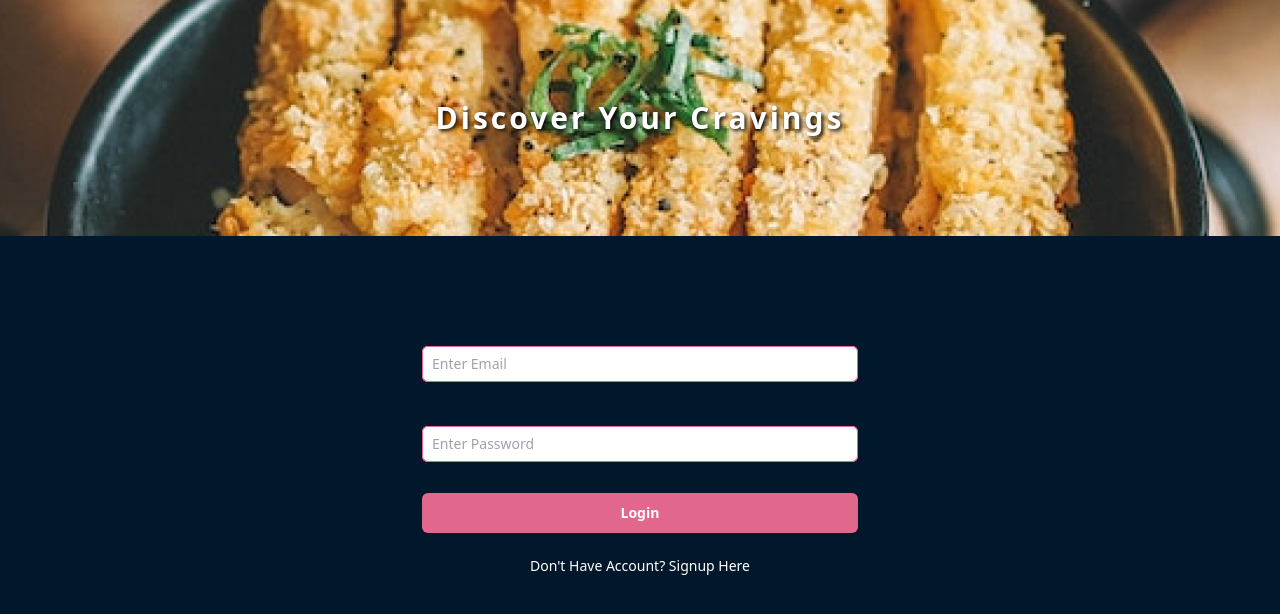
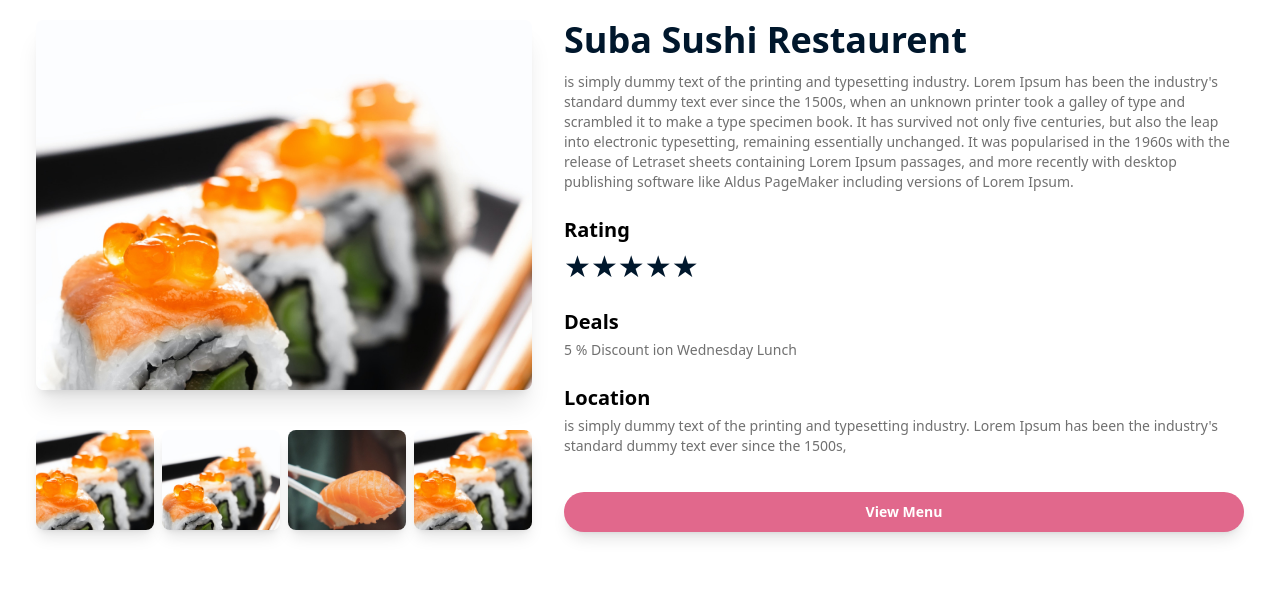
Before and after one commit to juniordevmyanmar/jdev-restaurant-frontend, a React (Create React App) app: page / in a window 1280 px wide. Shown: the top 614 px of the page. Built offline with nearby package versions, Linux system fonts and the light colour scheme.

Commit message:
create components in ResturantDetail

```diff
--- a/src/App.tsx
+++ b/src/App.tsx
@@ -1,10 +1,11 @@
 import React from 'react';
 import LoginPage from './pages/LoginPage';
+import { ResturantDetail } from './pages';
 
 function App() {
   return (
     <div>
-      <LoginPage />
+      <ResturantDetail />
     </div>
   );
 }
--- a/src/pages/RestaurantDetail.tsx
+++ b/src/pages/ResturantDetail/ResturantDetail.tsx
@@ -41,20 +41,20 @@ const RestaurantDetail = () => {
     <div className='flex flex-row m-5'>
       <div className="w-2/5 mx-4 ">
         <div className='flex-1 justify-center items-center mb-10'>
-          <img className="w-full  h-[370px] rounded-lg	object-center shadow-xl	"
-            src={require(`../assets/media/${imageSrc}`)}
+          <img className="w-full h-[370px] rounded-lg	object-center shadow-xl"
+            src={require(`../../assets/media/${imageSrc}`)}
             alt="Restaurant_Image" />
         </div>
         <div className="grid grid-cols-4 gap-2 mt-4">
           {images.map((image) => (
-            <img key={image} className="object-cover h-[100px] rounded-lg shadow-lg " src={require(`../assets/media/${image}`)} alt="Restaurant_Image" onClick={() => handleImageClick(image)}
+            <img key={image} className="object-cover h-[100px] rounded-lg shadow-lg" src={require(`../../assets/media/${image}`)} alt="Restaurant_Image" onClick={() => handleImageClick(image)}
             />
           ))}
         </div>
       </div>
       <div className="flex-1 mx-4 ">
-        <h1 className='font-bold	text-[#00172C] text-4xl mb-3'>Suba Sushi Restaurent</h1>
-        <p className='font-normal	text-[#707070] text-sm mb-6'>is simply dummy text of the printing and typesetting industry. Lorem Ipsum has been the industry's standard dummy text ever since the 1500s, when an unknown printer took a galley of type and scrambled it to make a type specimen book. It has survived not only five centuries, but also the leap into electronic typesetting, remaining essentially unchanged. It was popularised in the 1960s with the release of Letraset sheets containing Lorem Ipsum passages, and more recently with desktop publishing software like Aldus PageMaker including versions of Lorem Ipsum.</p>
+        <h1 className='font-bold text-[#00172C] text-4xl mb-3'>Suba Sushi Restaurent</h1>
+        <p className='font-normal text-[#707070] text-sm mb-6'>is simply dummy text of the printing and typesetting industry. Lorem Ipsum has been the industry's standard dummy text ever since the 1500s, when an unknown printer took a galley of type and scrambled it to make a type specimen book. It has survived not only five centuries, but also the leap into electronic typesetting, remaining essentially unchanged. It was popularised in the 1960s with the release of Letraset sheets containing Lorem Ipsum passages, and more recently with desktop publishing software like Aldus PageMaker including versions of Lorem Ipsum.</p>
         <p className='font-bold	text-[#000] text-xl mb-1'> Rating</p>
         <div className="star-rating mb-6">
           {[...Array(5)].map((star, index) => {
@@ -65,10 +65,10 @@ const RestaurantDetail = () => {
         <p className='font-bold	text-[#000] text-xl mb-1'> Deals</p>
         <p className='font-normal	text-[#707070] text-sm mb-6'> 5 % Discount ion Wednesday Lunch </p>
         <p className='font-bold	text-[#000] text-xl mb-1'> Location</p>
-        <p className='font-normal	text-[#707070] text-sm mb-9'>is simply dummy text of the printing and typesetting industry. Lorem Ipsum has been the industry's standard dummy text ever since the 1500s,  </p>
+        <p className='font-normal text-[#707070] text-sm mb-9'>is simply dummy text of the printing and typesetting industry. Lorem Ipsum has been the industry's standard dummy text ever since the 1500s,  </p>
         <button
           type="button"
-          className="rounded-full bg-[#E1688C] px-2.5 py-1 font-semibold text-white shadow-lg  hover:bg-[#ed6f95] focus-visible:outline focus-visible:outline-2 focus-visible:outline-offset-2 focus-visible:outline-[#E1688C] w-full h-10 text-sm"
+          className="rounded-full bg-[#E1688C] px-2.5 py-1 font-semibold text-white shadow-lg hover:bg-[#ed6f95] focus-visible:outline focus-visible:outline-2 focus-visible:outline-offset-2 focus-visible:outline-[#E1688C] w-full h-10 text-sm"
         >
           View Menu
         </button>
--- /dev/null
+++ b/src/pages/ResturantDetail/components/StarRating/StarRating.tsx
@@ -0,0 +1,28 @@
+import React from 'react'
+
+type StarRatingProps = {
+  index: number;
+  hover: number;
+  rating: number;
+  setRating: (index: number) => void;
+  setHover: (index: number) => void;
+};
+
+const StarRating = ({ index, hover, rating, setRating, setHover }:
+  StarRatingProps) => {
+  const activeClass = index <= (hover || rating) ? "text-[#E1688C]" : "text-  [#00172C]";
+  return (
+    <button
+      type="button"
+      key={index}
+      className={`bg-transparent border-none outline-none cursor-pointer text ${activeClass}`}
+      onClick={() => setRating(index)}
+      onMouseEnter={() => setHover(index)}
+      onMouseLeave={() => setHover(rating)}
+    >
+      <span className='text-3xl'>&#9733;</span>
+    </button>
+  );
+}
+
+export default StarRating;
--- a/src/pages/index.ts
+++ b/src/pages/index.ts
@@ -1 +1,2 @@
 export { default as LoginScreen } from './LoginPage'
+export { default as ResturantDetail } from './ResturantDetail/ResturantDetail'
```
Also changed, not shown: src/pages/LoginPage.tsx (+5 -5 lines).
